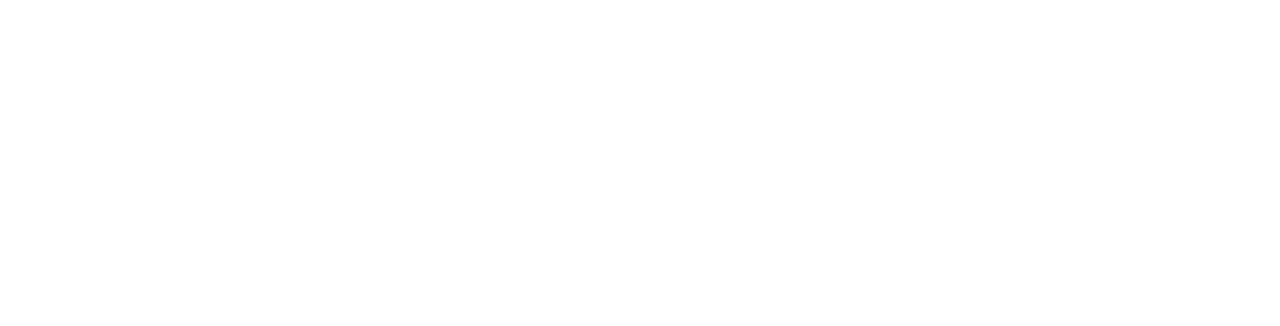
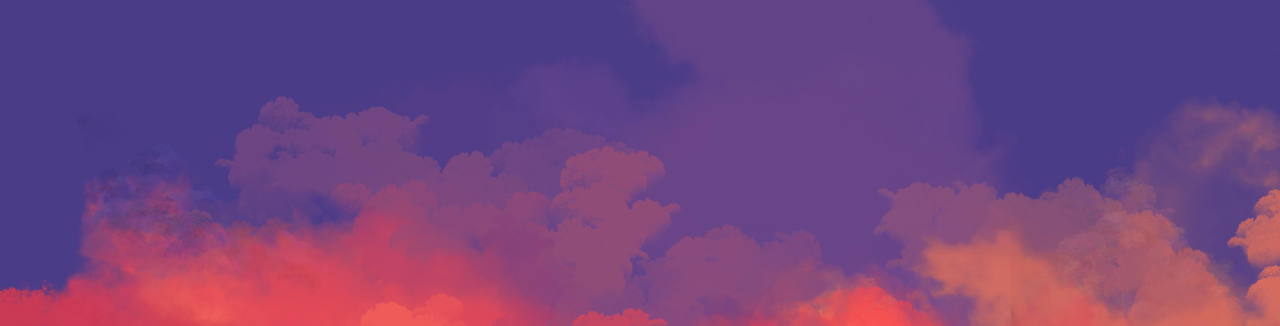
Before and after one commit to anshikaa23/form, a plain HTML site: page thankslogin.html in a window 1280 px wide. Shown: the top 326 px of the page. Drawn offline with Linux system fonts and the light colour scheme; a web font is replaced by a local one.

Commit message:
thankslogin.html

```diff
--- a/thankslogin.html
+++ b/thankslogin.html
@@ -12,7 +12,7 @@
               font-style: normal;
             }
         body{
-            background-image: url(./BG_Images/img5.jpg);
+            background-image: url(img5.jpg);
             background-size: cover;
         }
         div{
```
